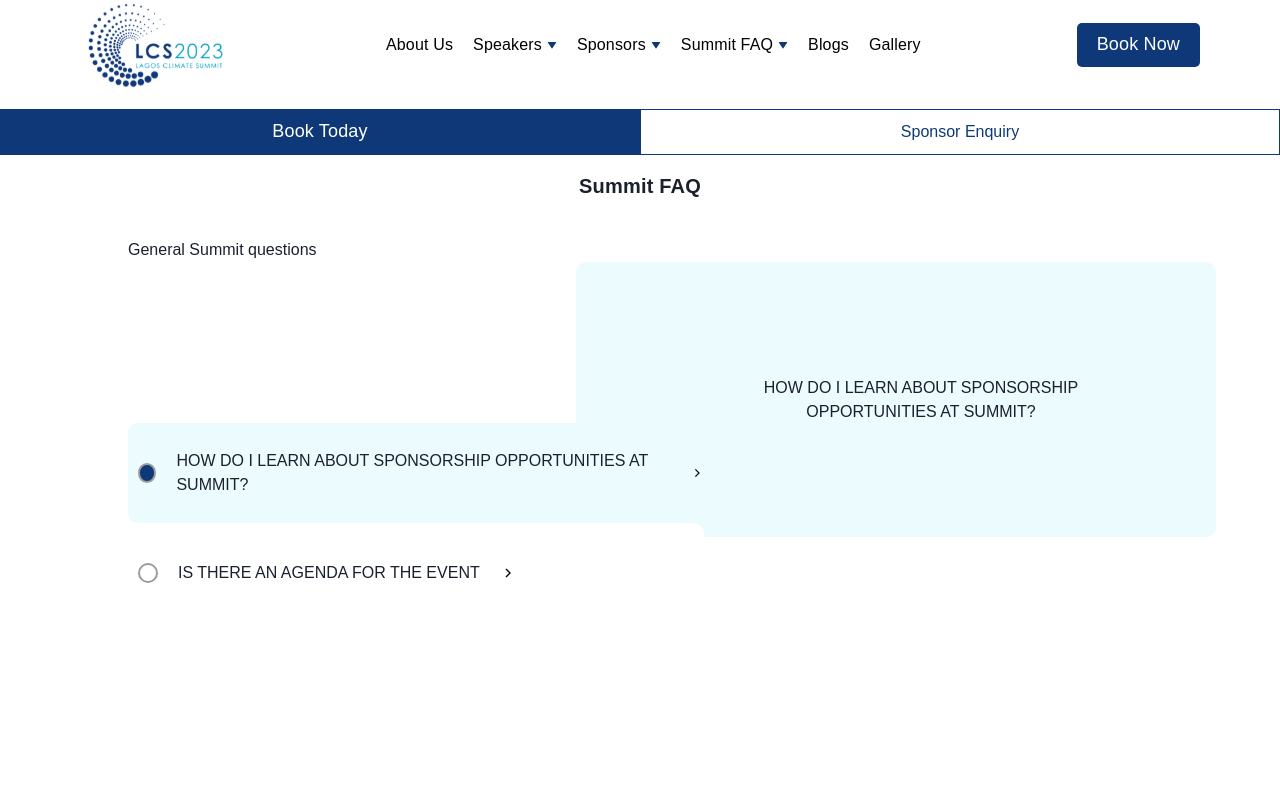
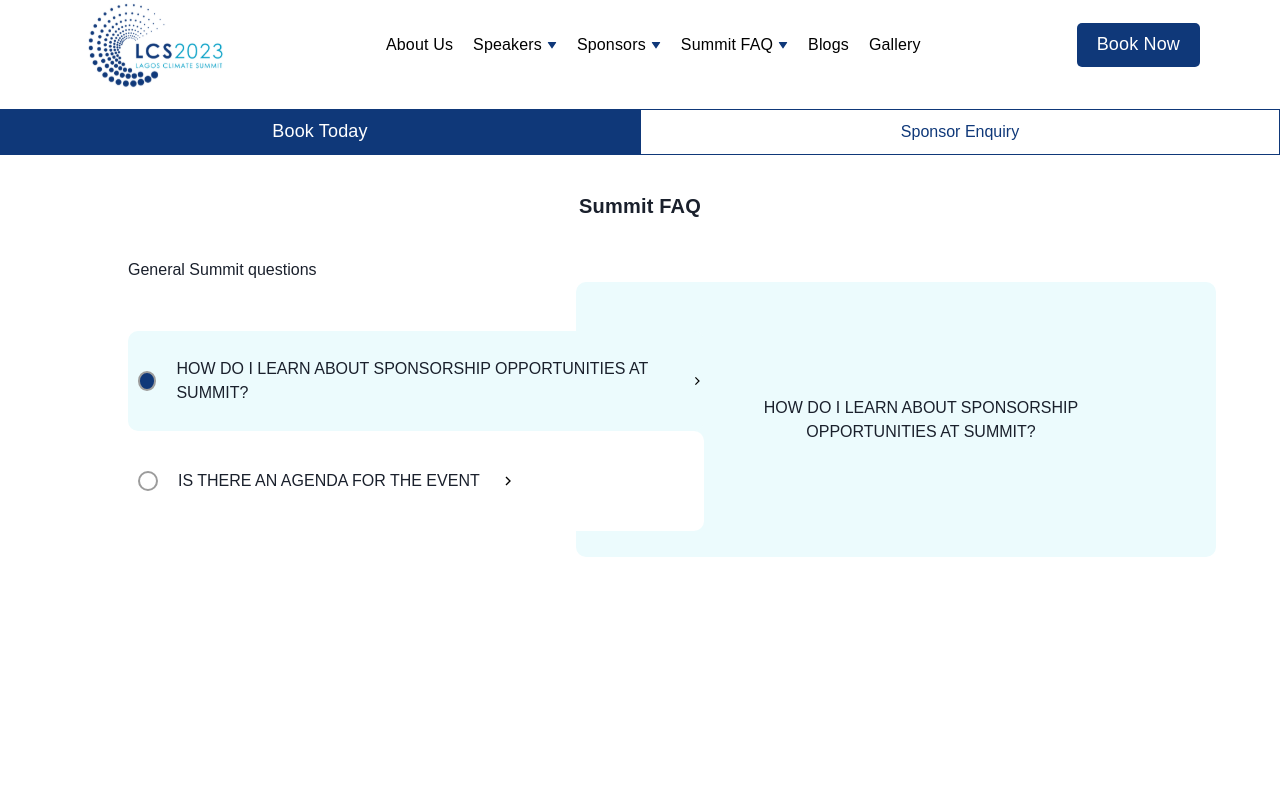
Before and after one commit to thomasAmara/Lagos-Economic-Summit, a React (Create React App) app: page /FAQ in a window 1280 px wide. Shown: the top 800 px of the page. Built offline with nearby package versions, Linux system fonts and the light colour scheme.

Commit message:
feat: fixed faq page and blog page

```diff
--- a/src/Pages/Blog/Blog.css
+++ b/src/Pages/Blog/Blog.css
@@ -4,7 +4,7 @@
 }
 
 .blog-content{
-  margin: 20px auto;
+  margin: 0 auto;
   width: 70%;
 }
 
@@ -13,6 +13,7 @@ h1{
   margin-bottom: 20px;
   font-size: 1.25rem;
   font-weight: 600;
+  padding-top: 20px;
 }
 
 .blog-list{
--- a/src/Pages/FAQ/FAQ.css
+++ b/src/Pages/FAQ/FAQ.css
@@ -47,7 +47,7 @@ h2{
   position: absolute;
   z-index: 90;
   height: 192px;
-  top: 32%;
+  top: 25%;
   /* background-color: white; */
 }
 
```
